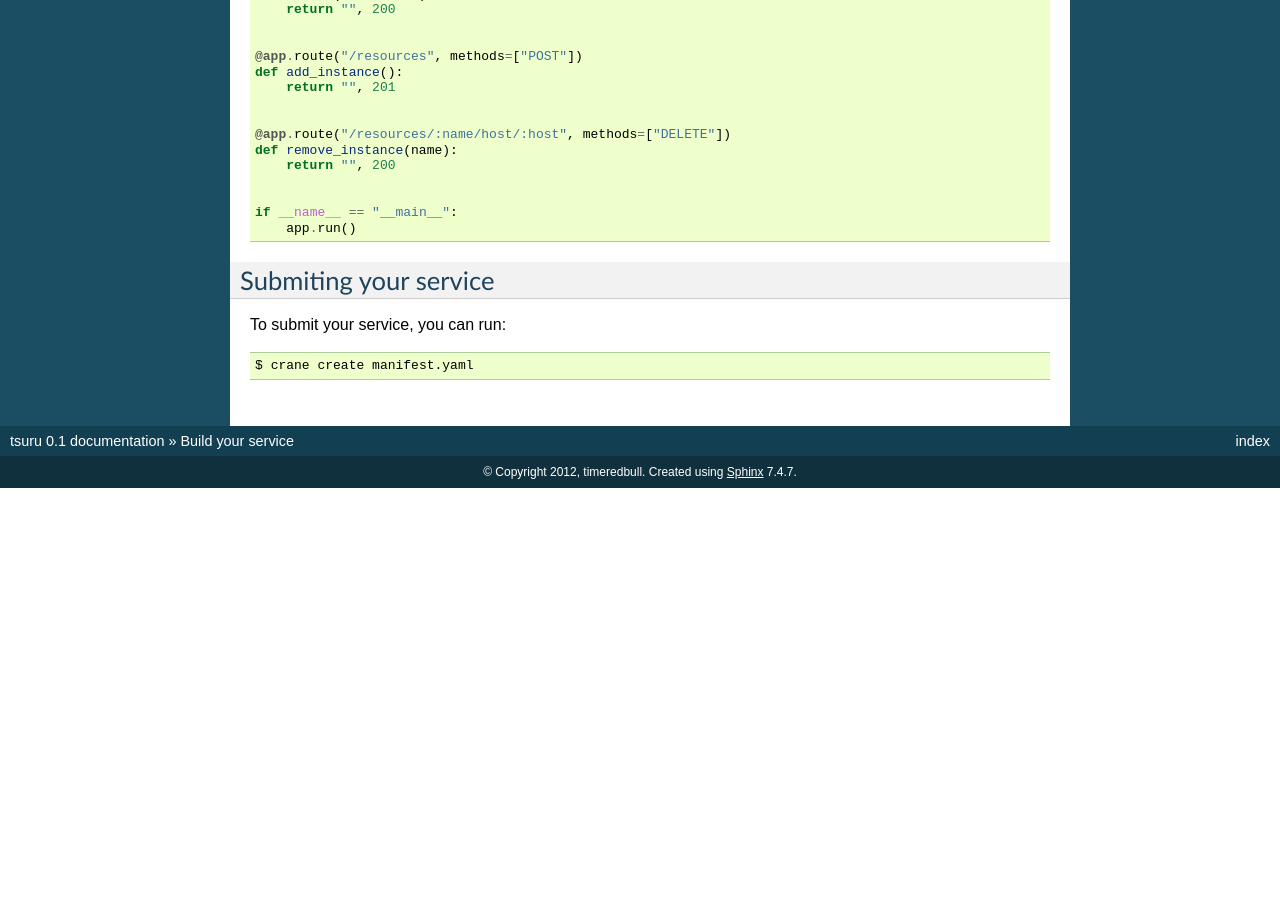
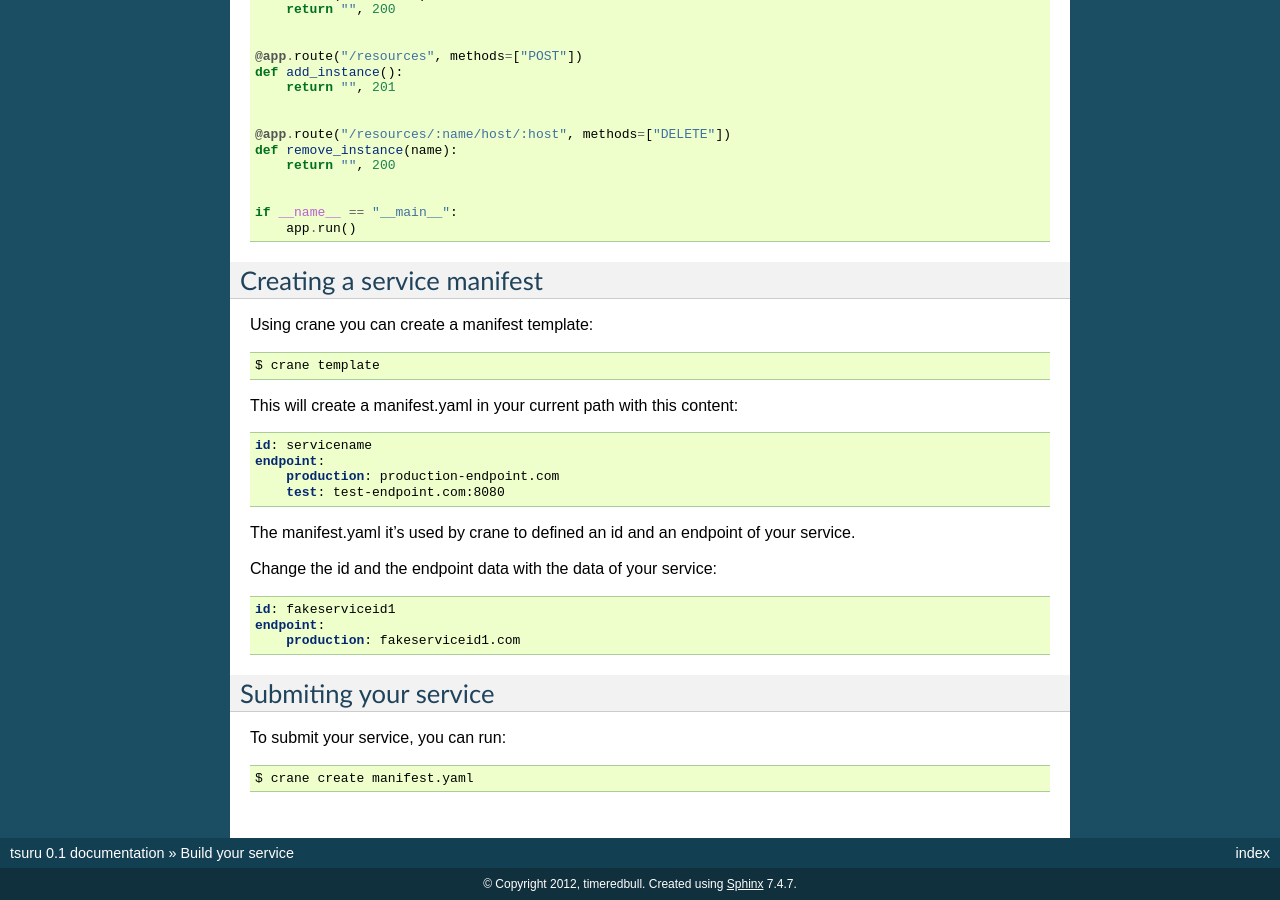
Before and after one commit to tsuru/tsuru, a Sphinx documentation site: the page built from docs/services/build.rst, in a window 1280 px wide and 900 px high, scrolled down 2509 px. Built offline with Sphinx 7.4.7, drawn with Linux system fonts in a browser that asks for light colours; before the commit the page ends 2997 px from its top, so only the background shows below that; some of the changed text lies outside the part shown.

Commit message:
added creating a service manifest in building your service tutorial

```diff
--- a/docs/services/build.rst
+++ b/docs/services/build.rst
@@ -10,8 +10,6 @@ This docucument is a hands-on guide to turning your existing cloud service into
 The way to create a service is you implement a provisioning API for your service, which Tsuru will call when a customer create a new instance or bind a service instance with an app.
 
 You will also create a YAML document that will serve as the service manifest. We provide you with a command-line tool to help you to create this manifest and manage your service.
-
-
 
 Creating your service api
 =========================
@@ -186,6 +184,42 @@ The final code for our "fake api" developed in flask is:
     if __name__ == "__main__":
         app.run()
 
+
+Creating a service manifest
+===========================
+
+
+Using crane you can create a manifest template:
+
+.. highlight:: bash
+
+::
+
+    $ crane template
+
+This will create a manifest.yaml in your current path with this content:
+
+.. highlight:: yaml
+
+::
+
+    id: servicename
+    endpoint:
+        production: production-endpoint.com
+        test: test-endpoint.com:8080
+
+The manifest.yaml it's used by crane to defined an id and an endpoint of your service.
+
+Change the id and the endpoint data with the data of your service:
+
+.. highlight:: yaml
+
+::
+
+    id: fakeserviceid1
+    endpoint:
+        production: fakeserviceid1.com
+
 Submiting your service
 ======================
 
```
